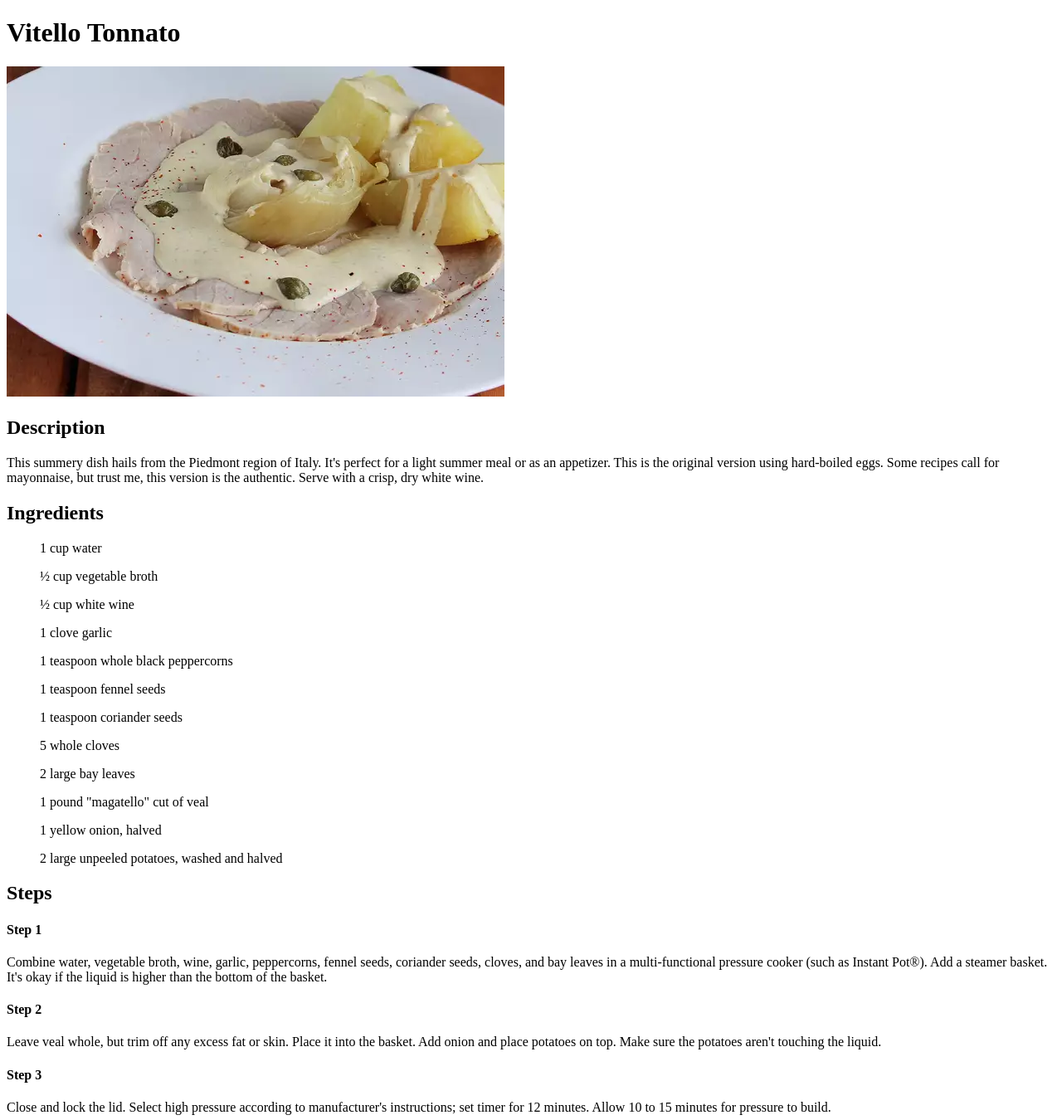
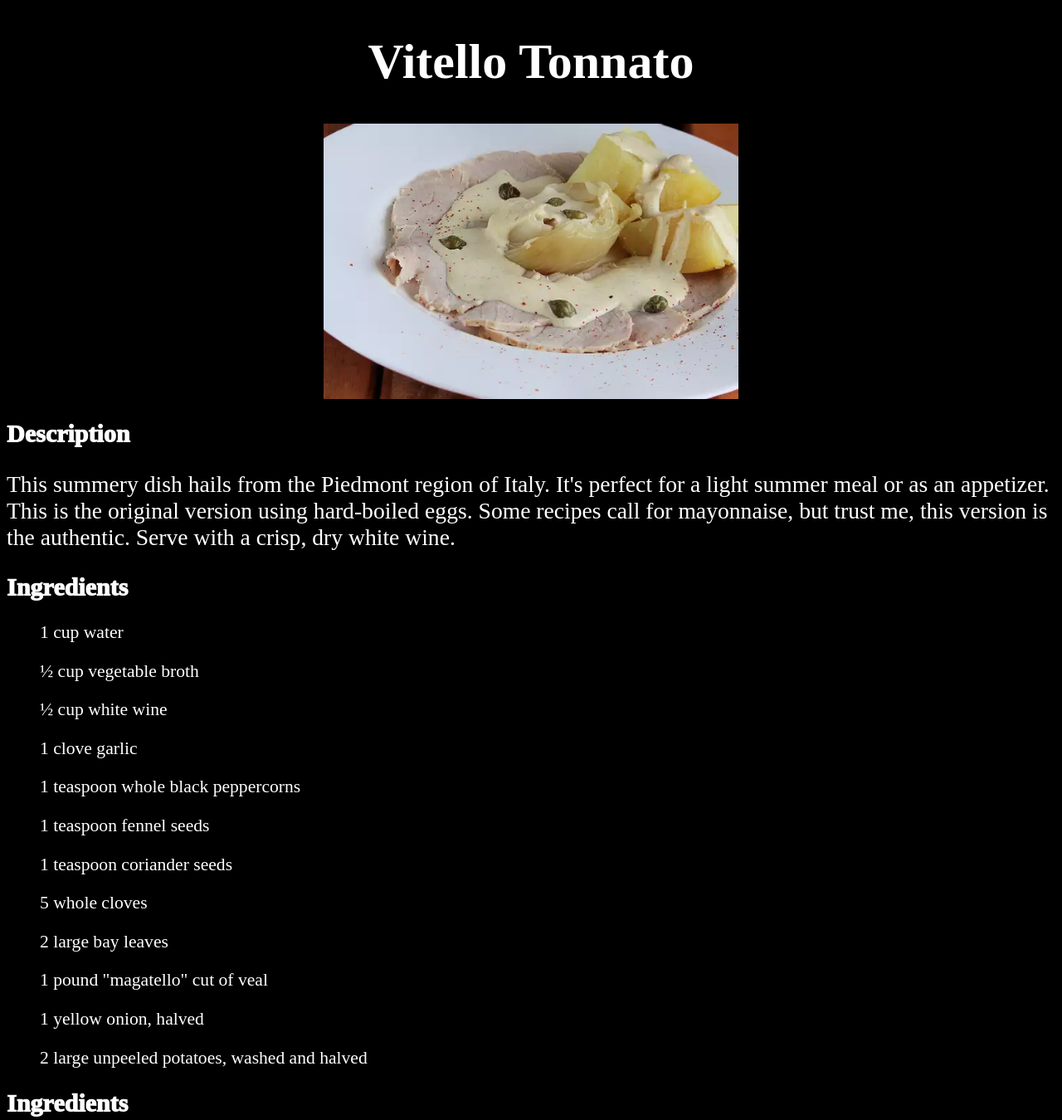
Before and after one commit to jonorl/odin-recipes, a plain HTML site: page recipes/vitello_tonnato.html in a window 1280 px wide. Shown: the top 1350 px of the page at 83% size. Drawn offline with Linux system fonts and the light colour scheme.

Commit message:
Added CSS styling

```diff
--- a/recipes/vitello_tonnato.html
+++ b/recipes/vitello_tonnato.html
@@ -3,6 +3,7 @@
 <head>
     <meta charset="UTF-8">
     <meta name="viewport" content="width=device-width, initial-scale=1.0">
+    <link rel="stylesheet" href="../static/css/styles.css">
     <title>Vitello Tonnato</title>
 </head>
 <body>
@@ -14,6 +15,7 @@
 
     <h2>Ingredients</h2>
 
+    <div class="ingredients">
         <ul>1 cup water</ul>
         <ul>½ cup vegetable broth</ul>
         <ul>½ cup white wine</ul>
@@ -25,10 +27,11 @@
         <ul>2 large bay leaves</ul>
         <ul>1 pound "magatello" cut of veal</ul>
         <ul>1 yellow onion, halved</ul>
-    <ul>2 large unpeeled potatoes, washed and halved
-    </ul>
+        <ul>2 large unpeeled potatoes, washed and halved</ul>
+    </div>
 
-    <h2>Steps</h2>
+    <h2>Ingredients</h2>
+        <div class="steps">
             <h4>Step 1</h4>
                 <p>Combine water, vegetable broth, wine, garlic, peppercorns, fennel seeds, coriander seeds, cloves, and bay leaves in a multi-functional pressure cooker (such as Instant Pot®). Add a steamer basket. It's okay if the liquid is higher than the bottom of the basket. </p>
             <h4>Step 2</h4>
@@ -45,6 +48,6 @@
                 <p>Strain and reserve the broth. Add some of the cooled broth to the sauce. Use an immersion blender to blend the sauce until smooth and creamy, adding broth little by little as needed. Refrigerate, reserving the broth in case you need it to thin the sauce before serving. </p>
             <h4>Step 8</h4>
                 <p>Slice the veal as thinly as possible with a carving knife. Arrange the slices on a plate. Slice the potatoes and onions and arrange them on the plate. Top with tonnato sauce and garnish with remaining capers. Serve cold or at room temperature. </p>
-
+        </div>
 </body>
 </html>
--- /dev/null
+++ b/static/css/styles.css
@@ -0,0 +1,34 @@
+* {
+    background-color: black;
+    color: white;
+    font-family: 'Times New Roman', Times, serif, Arial, Helvetica, sans-serif;
+    font-size: larger;
+}
+
+h1 {
+    text-align: center;
+    font-size:60px;
+}
+
+h2 {
+    font-weight: 1000;
+    font-size: 30px
+}
+
+h4 {
+    font-weight: 1000;
+    font-size: 25px;
+    text-decoration: underline ;
+}
+
+img {
+    display: block;
+    margin-left: auto;
+    margin-right: auto;
+    max-width: 500px;
+    max-height: auto;
+}
+
+.ingredients, .steps {
+    font-size: 18px;
+}
```
Also changed, not shown: index.html (+1 -0 lines), recipes/grilled_cheese_sandwich.html (+1 -0 lines), recipes/pancake.html (+5 -2 lines). Lines whose indentation alone changed are shown as unchanged.
